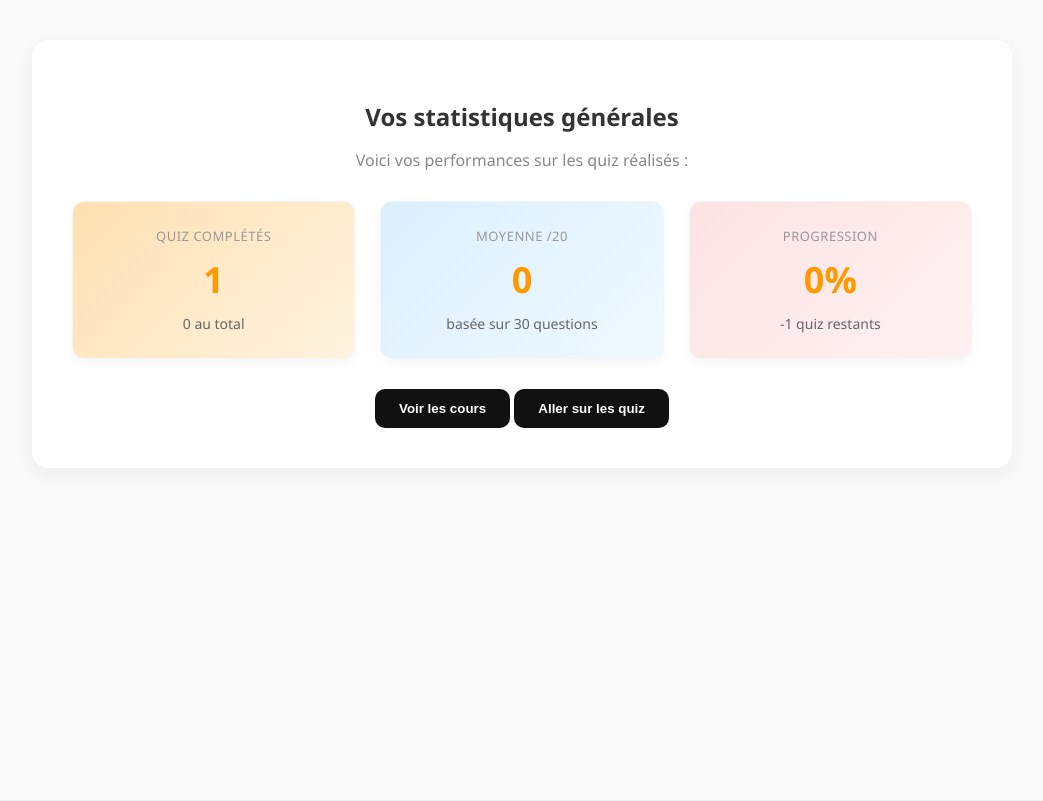
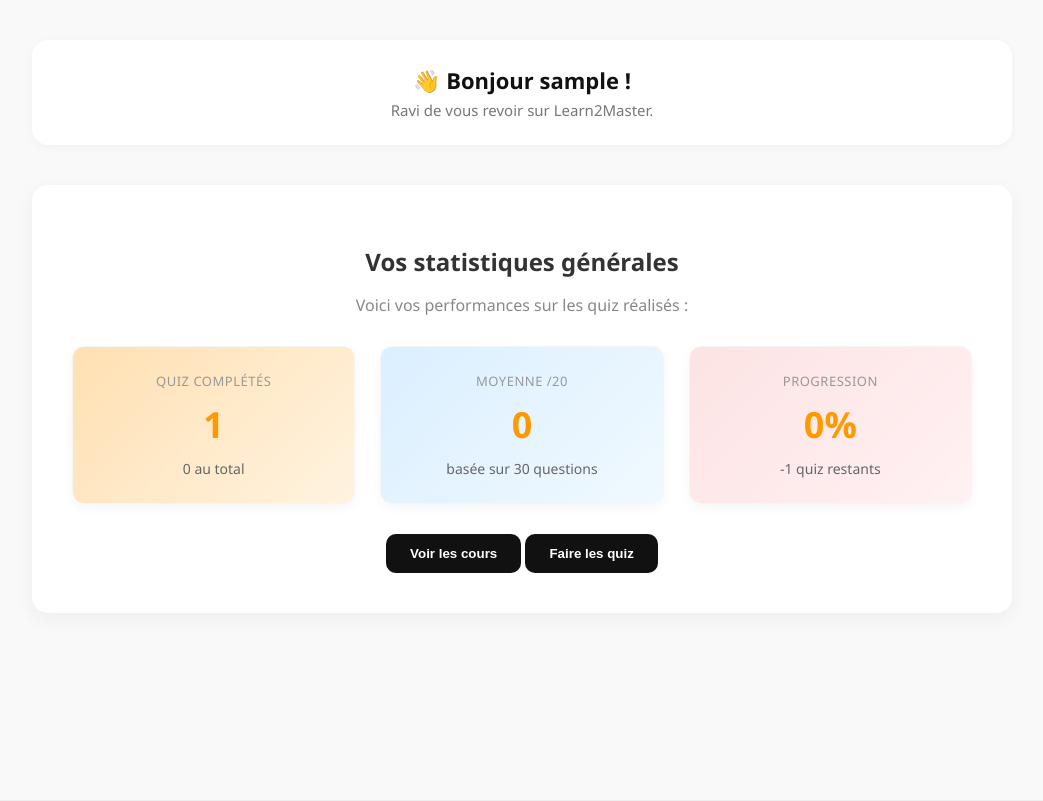
Before and after one commit to Jul1111/E-LearningProjectM1SIC, a PHP site: page /dashboard in a window 1280 px wide. Shown: the part 67-868 px from the top of the page, without its empty margins (118-1161 px from the left). Run offline with PHP 8.4, Linux system fonts and the light colour scheme; the visitor is signed in with stand-in values (Sample User, id 1); data that the repository does not hold is empty.

Commit message:
Modifications des design, wip sur les quiz

```diff
--- a/app/views/dashboard/dashboard/dashboard.php
+++ b/app/views/dashboard/dashboard/dashboard.php
@@ -1,5 +1,12 @@
 <div class="dashboard">
   <div class="main">
+    <div class="welcome-box stats-wrapper">
+      <div class="welcome-text">
+        <h2>👋 Bonjour <?= $_SESSION['username'] ?> !</h2>
+        <p>Ravi de vous revoir sur Learn2Master.</p>
+      </div>
+    </div>
+
     <div class="stats-wrapper">
       <h2 class="stats-title">Vos statistiques générales</h2>
       <p class="stats-subtitle">Voici vos performances sur les quiz réalisés :</p>
@@ -22,8 +29,8 @@
         </div>
       </div>
       <div class="center-btn">
-        <button class="keep-going"><a href="/courses" style="text-decoration: none; color:white;">Voir les cours</a></button>
-        <button class="keep-going"><a href="/quiz" style="text-decoration: none; color:white;">Aller sur les quiz</a></button>
+        <a href="/courses" style="text-decoration: none; color:white;"><button class="keep-going">Voir les cours</button></a>
+        <a href="/quiz" style="text-decoration: none; color:white;"><button class="keep-going">Faire les quiz</button></a>
       </div>
     </div>
   </div>
--- a/resources/css/style_dash.css
+++ b/resources/css/style_dash.css
@@ -484,3 +484,110 @@ body {
 .btn-view-course:hover {
   background-color: #e68a00;
 }
+
+.welcome-box {
+  display: flex;
+  justify-content: center;
+  align-items: center;
+  background: #fff;
+  padding: 25px 40px;
+  border-radius: 16px;
+  box-shadow: 0 2px 10px rgba(0,0,0,0.04);
+  margin-bottom: 40px;
+}
+
+.welcome-text h2 {
+  margin: 0;
+  font-size: 22px;
+  color: #111;
+}
+
+.welcome-text p {
+  margin: 5px 0 0;
+  font-size: 15px;
+  color: #777;
+}
+
+.welcome-avatar img {
+  height: 80px;
+}
+
+.question-card {
+  background: #fff;
+  border-radius: 16px;
+  padding: 30px;
+  margin-bottom: 30px;
+  box-shadow: 0 4px 16px rgba(0,0,0,0.05);
+  max-width: 800px;
+  margin-left: auto;
+  margin-right: auto;
+  transition: all 0.3s ease;
+}
+
+.question-header {
+  margin-bottom: 20px;
+}
+
+.question-number {
+  font-weight: bold;
+  font-size: 16px;
+  color: #ff9900;
+  display: block;
+  margin-bottom: 8px;
+}
+
+.question-text {
+  font-size: 18px;
+  font-weight: 500;
+  color: #333;
+  margin: 0;
+}
+
+.modern-answer {
+  display: flex;
+  align-items: center;
+  gap: 12px;
+  padding: 12px 18px;
+  margin: 12px 0;
+  border: 2px solid #eee;
+  border-radius: 12px;
+  transition: all 0.2s ease;
+  cursor: pointer;
+  background-color: #fdfdfd;
+  font-size: 16px;
+}
+
+.modern-answer:hover {
+  background-color: #fff6eb;
+  border-color: #ff9900;
+}
+
+.modern-answer input[type="radio"] {
+  accent-color: #ff9900;
+  transform: scale(1.4);
+  margin: 0;
+}
+
+.next-question-btn {
+  display: block;
+  margin: 30px auto 0;
+  padding: 12px 30px;
+  background-color: #ff9900;
+  color: #fff;
+  font-weight: bold;
+  font-size: 15px;
+  border: none;
+  border-radius: 10px;
+  cursor: pointer;
+  transition: background-color 0.3s ease;
+}
+
+.next-question-btn:hover {
+  background-color: #e68a00;
+}
+
+.next-question-btn:disabled {
+  background-color: #ddd;
+  color: #aaa;
+  cursor: not-allowed;
+}
```
